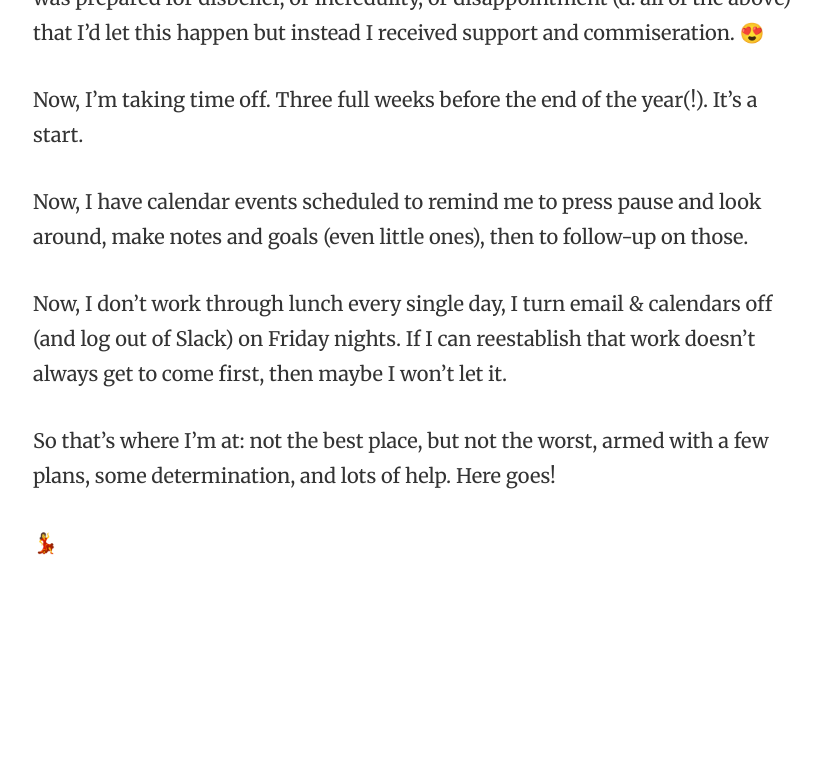
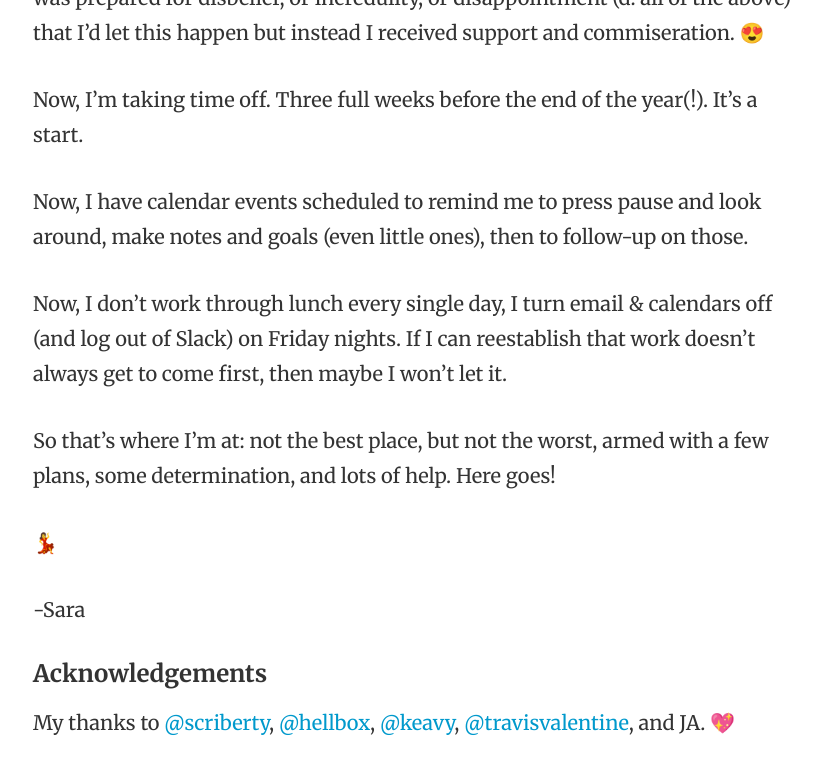
Before and after one commit to dotsara/dotsara.github.io, a Jekyll site: the page built from _posts/2015-11-12-burnt-up.md, in a window 1280 px wide and 900 px high, scrolled down 3385 px. Shown: the top 774 px of the window, without its empty margins (223-1044 px from the left). Built offline with Jekyll 4.4.1, drawn with Linux system fonts in a browser that asks for light colours; emoji names are drawn with the system emoji font; before the commit the page ends 4105 px from its top, so only the background shows below that.

Commit message:
acknowledgements, because it takes a village.

```diff
--- a/_posts/2015-11-12-burnt-up.md
+++ b/_posts/2015-11-12-burnt-up.md
@@ -73,3 +73,9 @@ Now, I don't work through lunch every single day, I turn email & calendars off (
 So that's where I'm at: not the best place, but not the worst, armed with a few plans, some determination, and lots of help. Here goes!
 
 :dancer:
+
+-Sara
+
+#### Acknowledgements
+
+My thanks to [@scriberty](https://twitter.com/scriberty), [@hellbox](https://twitter.com/hellobox), [@keavy](https://twitter.com/keavy), [@travisvalentine](https://twitter.com/travisvalentine), and JA. :sparkling_heart:
```
Also changed, not shown: _posts/2015-05-16-hello-again-world.md (+2 -0 lines), _posts/2015-08-06-a-developers-work-is-never-done.md (+2 -0 lines), 3 other files.
